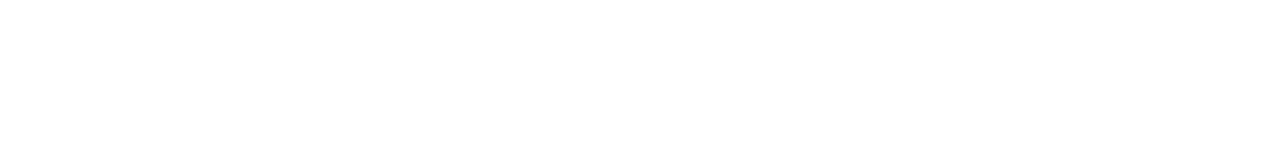
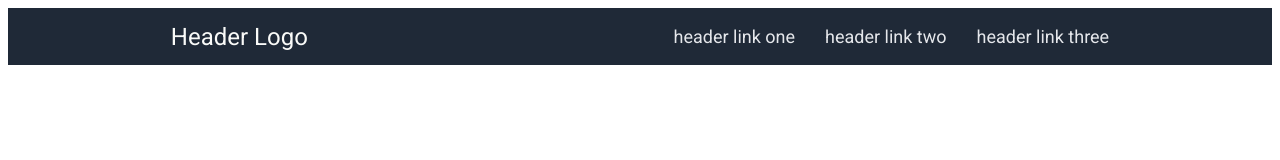
Before and after one commit to ConnorRugman/git_test, a plain HTML site: page index.html in a window 1280 px wide. Drawn offline with Linux system fonts and the light colour scheme.

Commit message:
Added base content for HTML. Added nav styles for CSS.

```diff
--- a/index.html
+++ b/index.html
@@ -4,9 +4,44 @@
     <meta charset="UTF-8">
     <meta http-equiv="X-UA-Compatible" content="IE=edge">
     <meta name="viewport" content="width=device-width, initial-scale=1.0">
-    <title>Document</title>
+    <link rel="stylesheet" type="text/css" href="styles.css"/>
+    <link href="https://fonts.googleapis.com/css?family=Roboto" rel="stylesheet">
+    <title>Landing Page Project</title>
 </head>
+
 <body>
+    <section class="section-one">
+        <nav class="navbar">
+            <div class="logo">
+                Header Logo
+            </div>
+
+                <ul class="nav-links">
+                    <li class="nav-item">header link one</li>
+                    <li class="nav-item">header link two</li>
+                    <li class="nav-item">header link three</li>
+                </ul>
+
+        </nav>
+    </section>
+
+    <section class="section-two">
+
+    </section>
+
+    <section class="section-three">
+
+    </section>
+
+    <section class="section-four">
+
+    </section>
 
 </body>
+
+
+
+
+
+
 </html>
--- a/styles.css
+++ b/styles.css
@@ -1,3 +1,29 @@
 body {
+    font-family: 'Roboto';
+}
+
+.section-one {
+    background: #1F2937;
+}
+
+.navbar {
+    display: flex;
+    justify-content: space-around;
+    align-items: center;
+}
+
+/* Logo and Navigation Styles */
+.logo {
+    font-size: 24px;
+    color: #F9FAF8;
+}
+
+.nav-links {
+    display: flex;
+    justify-content: space-between;
+    list-style: none;
+    font-size: 18px;
+    color: #E5E7EB;
+    gap: 30px;
 
 }
```
